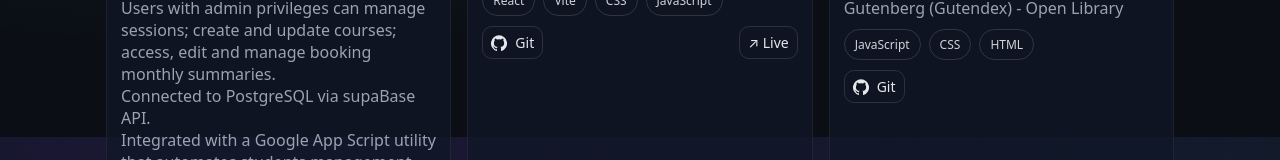
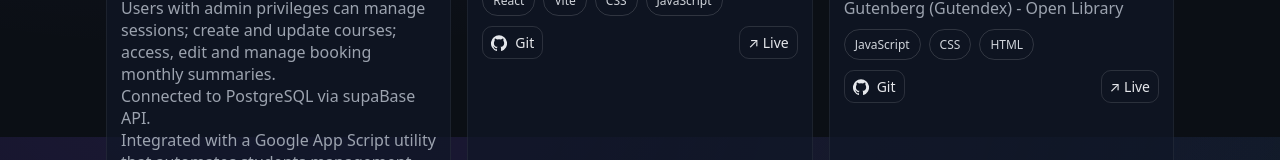
Before and after one commit to aurelien-darbellay/aurelien-portfolio, a React (Vite) app: page / in a window 1280 px wide. Shown: the part 1463-1623 px from the top of the page. Built offline with nearby package versions, Linux system fonts and the light colour scheme.

Commit message:
added deploy url

```diff
--- a/src/data/projects.js
+++ b/src/data/projects.js
@@ -63,7 +63,7 @@ export const projects = [
     image: img6,
     description:"Web app that consumes third party APIs, to let the user explore books and authors across multiple public catalogs. Then save results to local \"shelves\" in the browser.\nData sources:\n- Google Books API\n- Project Gutenberg (Gutendex)\n- Open Library",
     tech: ["JavaScript","CSS", "HTML"],
-    githubUrl: "https://github.com/aurelien-darbellay/freedom-reader"
-
+    githubUrl: "https://github.com/aurelien-darbellay/freedom-reader",
+    deployUrl: "https://freedom-reader.netlify.app/",
   },
 ];
```
